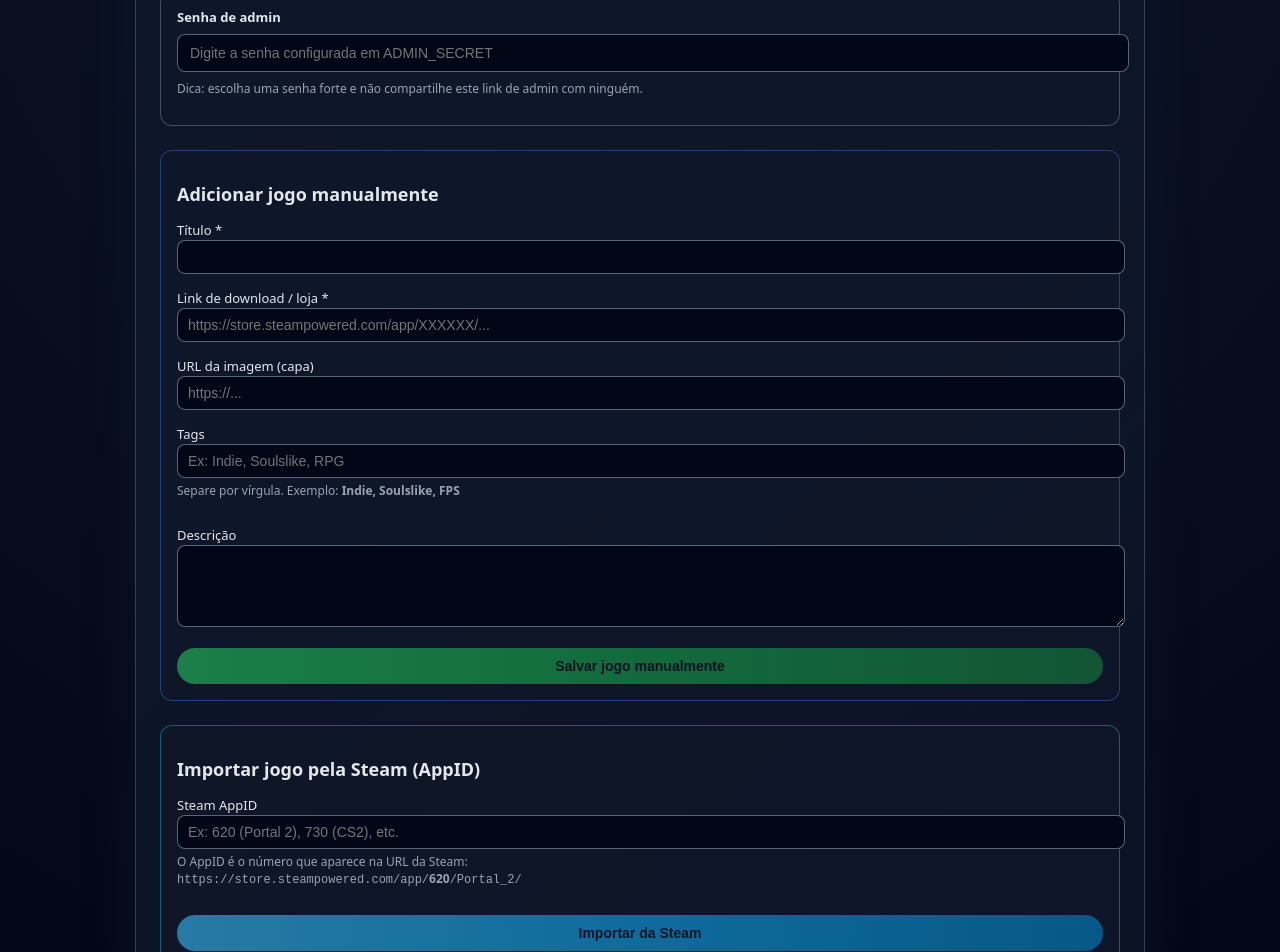
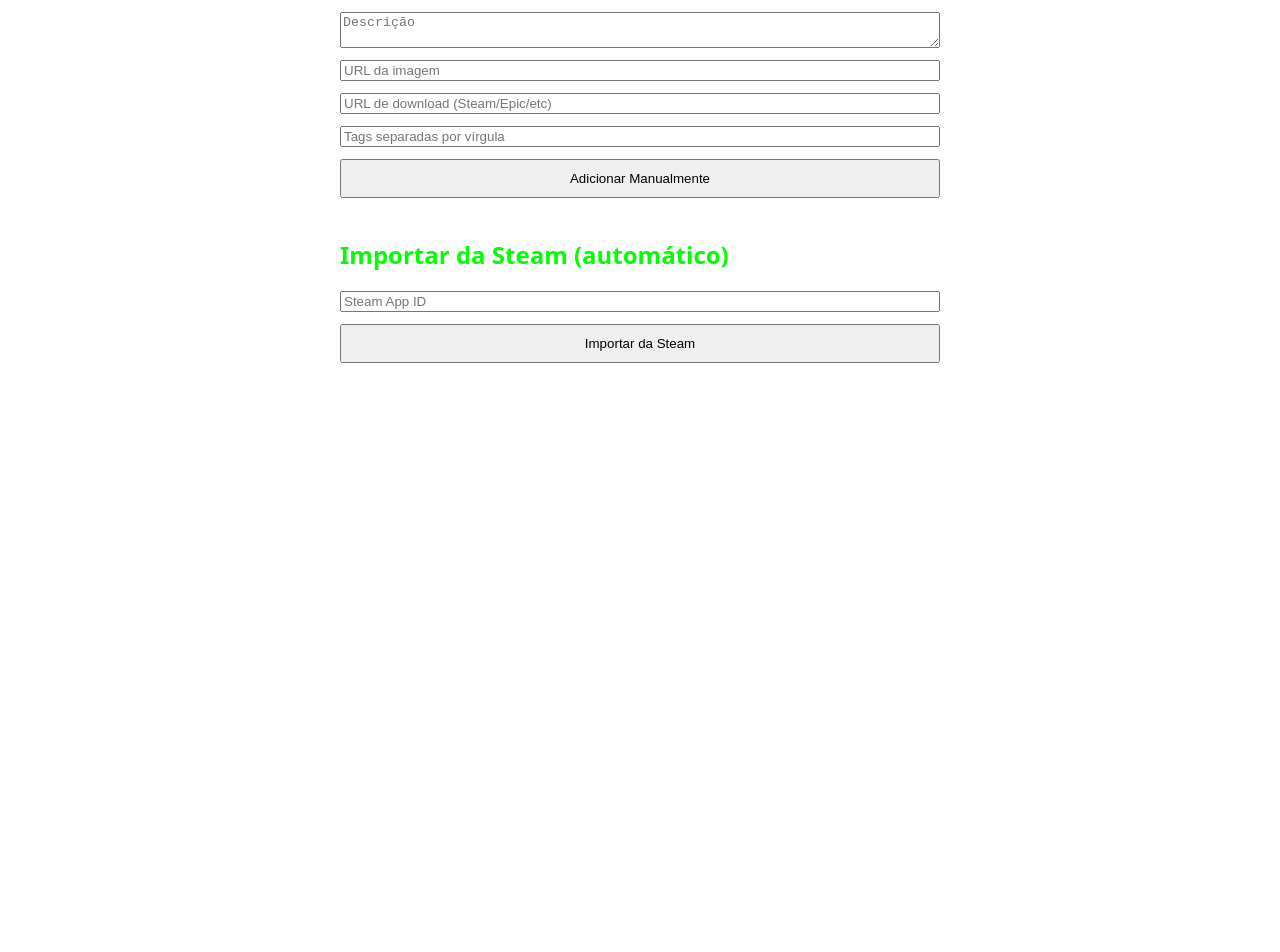
Before and after one commit to efipeesse/playspot---next---supabase, a Next.js app: page /admin in a window 1280 px wide. Shown: the part 180-1132 px from the top of the page. After the commit the page ends 800 px from the top, so only its background shows below. Built offline with nearby package versions, Linux system fonts and the light colour scheme.

Commit message:
Update page.js

```diff
--- a/app/admin/page.js
+++ b/app/admin/page.js
@@ -1,421 +1,113 @@
-'use client';
+"use client";
 
-import { useState } from 'react';
+import { useState } from "react";
 
 export default function AdminPage() {
-  const [secret, setSecret] = useState('');
-  const [status, setStatus] = useState('');
-  const [loading, setLoading] = useState(false);
-
-  const [manualGame, setManualGame] = useState({
-    title: '',
-    description: '',
-    imageUrl: '',
-    tags: '',
-    downloadUrl: '',
+  const [manual, setManual] = useState({
+    title: "",
+    description: "",
+    image_url: "",
+    download_url: "",
+    tags: "",
   });
 
-  const [steamAppId, setSteamAppId] = useState('');
+  const [steamAppId, setSteamAppId] = useState("");
+  const [loading, setLoading] = useState(false);
+  const [msg, setMsg] = useState("");
 
-  async function handleManualSubmit(e) {
+  async function addManualGame(e) {
     e.preventDefault();
     setLoading(true);
-    setStatus('');
+    setMsg("");
+
+    const payload = {
+      mode: "manual",
+      ...manual,
+      tags: manual.tags.split(",").map(t => t.trim()),
+    };
 
     try {
-      const res = await fetch('/api/admin/add-game', {
-        method: 'POST',
-        headers: { 'Content-Type': 'application/json' },
-        body: JSON.stringify({
-          secret,
-          title: manualGame.title,
-          description: manualGame.description,
-          image_url: manualGame.imageUrl,
-          tags: manualGame.tags
-            .split(',')
-            .map((t) => t.trim())
-            .filter(Boolean),
-          download_url: manualGame.downloadUrl,
-        }),
+      const res = await fetch("/api/admin/add-game", {
+        method: "POST",
+        headers: { "Content-Type": "application/json" },
+        body: JSON.stringify(payload),
       });
 
       const data = await res.json();
-      if (!res.ok) throw new Error(data.error || 'Erro ao adicionar jogo.');
+      if (!res.ok) throw new Error(data.error);
 
-      setStatus('✅ Jogo adicionado com sucesso!');
-      setManualGame({
-        title: '',
-        description: '',
-        imageUrl: '',
-        tags: '',
-        downloadUrl: '',
-      });
-    } catch (err) {
-      setStatus('❌ ' + err.message);
-    } finally {
+      setMsg("Jogo adicionado manualmente!");
+      setManual({ title: "", description: "", image_url: "", download_url: "", tags: "" });
+    } catch (e) {
+      setMsg(e.message);
+    }
+
     setLoading(false);
   }
-  }
 
-  async function handleSteamImport(e) {
+  async function importFromSteam(e) {
     e.preventDefault();
     setLoading(true);
-    setStatus('');
+    setMsg("");
+
+    const payload = {
+      mode: "steam",
+      appId: steamAppId,
+    };
 
     try {
-      const res = await fetch(`/api/admin/import/steam/${steamAppId}`, {
-        method: 'POST',
-        headers: { 'Content-Type': 'application/json' },
-        body: JSON.stringify({ secret }),
+      const res = await fetch("/api/admin/add-game", {
+        method: "POST",
+        headers: { "Content-Type": "application/json" },
+        body: JSON.stringify(payload),
       });
 
       const data = await res.json();
-      if (!res.ok) throw new Error(data.error || 'Erro ao importar da Steam.');
+      if (!res.ok) throw new Error(data.error);
 
-      setStatus(
-        `✅ Jogo importado com sucesso: ${
-          data.game?.title || '(sem título retornado)'
-        }`
-      );
-      setSteamAppId('');
-    } catch (err) {
-      setStatus('❌ ' + err.message);
-    } finally {
+      setMsg("Jogo importado automaticamente da Steam!");
+      setSteamAppId("");
+    } catch (e) {
+      setMsg(e.message);
+    }
+
     setLoading(false);
-    }
   }
 
   return (
-    <main
-      style={{
-        minHeight: '100vh',
-        background: 'radial-gradient(circle at top, #0f172a, #020617)',
-        color: '#e5e7eb',
-        padding: '32px 16px',
-      }}
-    >
-      <div
-        style={{
-          maxWidth: 960,
-          margin: '0 auto',
-          borderRadius: 16,
-          padding: 24,
-          background:
-            'linear-gradient(135deg, rgba(15,23,42,0.95), rgba(15,23,42,0.7))',
-          boxShadow: '0 20px 45px rgba(15,23,42,0.8)',
-          border: '1px solid rgba(148,163,184,0.3)',
-        }}
-      >
-        <h1 style={{ fontSize: 28, fontWeight: 700, marginBottom: 8 }}>
-          Painel PlaySpot — Admin
-        </h1>
-        <p style={{ fontSize: 14, color: '#9ca3af', marginBottom: 24 }}>
-          Use este painel para adicionar jogos manualmente ou importar pela
-          Steam (AppID). Apenas quem conhece a senha de admin consegue salvar.
-        </p>
+    <div style={{ padding: "20px", maxWidth: "600px", margin: "auto" }}>
+      <h1 style={{ color: "#fff" }}>Painel Admin</h1>
 
-        {/* Senha de admin */}
-        <section
-          style={{
-            marginBottom: 24,
-            padding: 16,
-            borderRadius: 12,
-            backgroundColor: 'rgba(15,23,42,0.8)',
-            border: '1px solid rgba(148,163,184,0.4)',
-          }}
-        >
-          <label
-            style={{
-              display: 'block',
-              fontSize: 13,
-              fontWeight: 600,
-              marginBottom: 8,
-            }}
-          >
-            Senha de admin
-          </label>
-          <input
-            type="password"
-            value={secret}
-            onChange={(e) => setSecret(e.target.value)}
-            placeholder="Digite a senha configurada em ADMIN_SECRET"
-            style={{
-              width: '100%',
-              padding: '10px 12px',
-              borderRadius: 8,
-              border: '1px solid rgba(148,163,184,0.6)',
-              backgroundColor: '#020617',
-              color: '#e5e7eb',
-              fontSize: 14,
-            }}
-          />
-          <p
-            style={{
-              marginTop: 8,
-              fontSize: 12,
-              color: '#9ca3af',
-            }}
-          >
-            Dica: escolha uma senha forte e não compartilhe este link de admin
-            com ninguém.
-          </p>
-        </section>
+      <div style={{ marginBottom: "40px" }}>
+        <h2 style={{ color: "#0f0" }}>Adicionar jogo manualmente</h2>
+        <form onSubmit={addManualGame} style={{ display: "flex", flexDirection: "column", gap: "12px" }}>
+          <input placeholder="Título" value={manual.title} onChange={e => setManual({ ...manual, title: e.target.value })} />
+          <textarea placeholder="Descrição" value={manual.description} onChange={e => setManual({ ...manual, description: e.target.value })} />
+          <input placeholder="URL da imagem" value={manual.image_url} onChange={e => setManual({ ...manual, image_url: e.target.value })} />
+          <input placeholder="URL de download (Steam/Epic/etc)" value={manual.download_url} onChange={e => setManual({ ...manual, download_url: e.target.value })} />
+          <input placeholder="Tags separadas por vírgula" value={manual.tags} onChange={e => setManual({ ...manual, tags: e.target.value })} />
 
-        <div
-          style={{
-            display: 'grid',
-            gridTemplateColumns: 'minmax(0, 1fr)',
-            gap: 24,
-          }}
-        >
-          {/* Formulário manual */}
-          <section
-            style={{
-              padding: 16,
-              borderRadius: 12,
-              backgroundColor: 'rgba(15,23,42,0.9)',
-              border: '1px solid rgba(59,130,246,0.4)',
-            }}
-          >
-            <h2
-              style={{
-                fontSize: 18,
-                fontWeight: 600,
-                marginBottom: 12,
-              }}
-            >
-              Adicionar jogo manualmente
-            </h2>
-            <form onSubmit={handleManualSubmit} style={{ display: 'grid', gap: 12 }}>
-              <div>
-                <label style={{ fontSize: 13, fontWeight: 500 }}>Título *</label>
-                <input
-                  type="text"
-                  value={manualGame.title}
-                  onChange={(e) =>
-                    setManualGame({ ...manualGame, title: e.target.value })
-                  }
-                  required
-                  style={{
-                    width: '100%',
-                    padding: '8px 10px',
-                    borderRadius: 8,
-                    border: '1px solid rgba(148,163,184,0.6)',
-                    backgroundColor: '#020617',
-                    color: '#e5e7eb',
-                    fontSize: 14,
-                  }}
-                />
+          <button disabled={loading} style={{ padding: "10px" }}>
+            {loading ? "Enviando..." : "Adicionar Manualmente"}
+          </button>
+        </form>
       </div>
 
       <div>
-                <label style={{ fontSize: 13, fontWeight: 500 }}>
-                  Link de download / loja *
-                </label>
-                <input
-                  type="url"
-                  value={manualGame.downloadUrl}
-                  onChange={(e) =>
-                    setManualGame({
-                      ...manualGame,
-                      downloadUrl: e.target.value,
-                    })
-                  }
-                  required
-                  placeholder="https://store.steampowered.com/app/XXXXXX/..."
-                  style={{
-                    width: '100%',
-                    padding: '8px 10px',
-                    borderRadius: 8,
-                    border: '1px solid rgba(148,163,184,0.6)',
-                    backgroundColor: '#020617',
-                    color: '#e5e7eb',
-                    fontSize: 14,
-                  }}
-                />
+        <h2 style={{ color: "#0f0" }}>Importar da Steam (automático)</h2>
+        <form onSubmit={importFromSteam} style={{ display: "flex", flexDirection: "column", gap: "12px" }}>
+          <input placeholder="Steam App ID" value={steamAppId} onChange={e => setSteamAppId(e.target.value)} />
+          <button disabled={loading} style={{ padding: "10px" }}>
+            {loading ? "Importando..." : "Importar da Steam"}
+          </button>
+        </form>
       </div>
 
-              <div>
-                <label style={{ fontSize: 13, fontWeight: 500 }}>
-                  URL da imagem (capa)
-                </label>
-                <input
-                  type="url"
-                  value={manualGame.imageUrl}
-                  onChange={(e) =>
-                    setManualGame({ ...manualGame, imageUrl: e.target.value })
-                  }
-                  placeholder="https://..."
-                  style={{
-                    width: '100%',
-                    padding: '8px 10px',
-                    borderRadius: 8,
-                    border: '1px solid rgba(148,163,184,0.6)',
-                    backgroundColor: '#020617',
-                    color: '#e5e7eb',
-                    fontSize: 14,
-                  }}
-                />
-              </div>
-
-              <div>
-                <label style={{ fontSize: 13, fontWeight: 500 }}>Tags</label>
-                <input
-                  type="text"
-                  value={manualGame.tags}
-                  onChange={(e) =>
-                    setManualGame({ ...manualGame, tags: e.target.value })
-                  }
-                  placeholder="Ex: Indie, Soulslike, RPG"
-                  style={{
-                    width: '100%',
-                    padding: '8px 10px',
-                    borderRadius: 8,
-                    border: '1px solid rgba(148,163,184,0.6)',
-                    backgroundColor: '#020617',
-                    color: '#e5e7eb',
-                    fontSize: 14,
-                  }}
-                />
-                <p style={{ fontSize: 12, color: '#9ca3af', marginTop: 4 }}>
-                  Separe por vírgula. Exemplo: <b>Indie, Soulslike, FPS</b>
+      {msg && (
+        <p style={{ marginTop: "20px", color: "#fff" }}>
+          {msg}
         </p>
-              </div>
-
-              <div>
-                <label style={{ fontSize: 13, fontWeight: 500 }}>
-                  Descrição
-                </label>
-                <textarea
-                  value={manualGame.description}
-                  onChange={(e) =>
-                    setManualGame({
-                      ...manualGame,
-                      description: e.target.value,
-                    })
-                  }
-                  rows={4}
-                  style={{
-                    width: '100%',
-                    padding: '8px 10px',
-                    borderRadius: 8,
-                    border: '1px solid rgba(148,163,184,0.6)',
-                    backgroundColor: '#020617',
-                    color: '#e5e7eb',
-                    fontSize: 14,
-                    resize: 'vertical',
-                  }}
-                />
-              </div>
-
-              <button
-                type="submit"
-                disabled={loading || !secret}
-                style={{
-                  marginTop: 4,
-                  padding: '10px 14px',
-                  borderRadius: 999,
-                  border: 'none',
-                  fontWeight: 600,
-                  fontSize: 14,
-                  cursor: loading || !secret ? 'not-allowed' : 'pointer',
-                  opacity: loading || !secret ? 0.6 : 1,
-                  background:
-                    'linear-gradient(to right, #22c55e, #16a34a, #15803d)',
-                  color: '#0b1120',
-                }}
-              >
-                {loading ? 'Salvando...' : 'Salvar jogo manualmente'}
-              </button>
-            </form>
-          </section>
-
-          {/* Importar da Steam */}
-          <section
-            style={{
-              padding: 16,
-              borderRadius: 12,
-              backgroundColor: 'rgba(15,23,42,0.9)',
-              border: '1px solid rgba(56,189,248,0.4)',
-            }}
-          >
-            <h2
-              style={{
-                fontSize: 18,
-                fontWeight: 600,
-                marginBottom: 12,
-              }}
-            >
-              Importar jogo pela Steam (AppID)
-            </h2>
-            <form onSubmit={handleSteamImport} style={{ display: 'grid', gap: 12 }}>
-              <div>
-                <label style={{ fontSize: 13, fontWeight: 500 }}>
-                  Steam AppID
-                </label>
-                <input
-                  type="text"
-                  value={steamAppId}
-                  onChange={(e) => setSteamAppId(e.target.value)}
-                  placeholder="Ex: 620 (Portal 2), 730 (CS2), etc."
-                  style={{
-                    width: '100%',
-                    padding: '8px 10px',
-                    borderRadius: 8,
-                    border: '1px solid rgba(148,163,184,0.6)',
-                    backgroundColor: '#020617',
-                    color: '#e5e7eb',
-                    fontSize: 14,
-                  }}
-                />
-                <p style={{ fontSize: 12, color: '#9ca3af', marginTop: 4 }}>
-                  O AppID é o número que aparece na URL da Steam:
-                  <br />
-                  <code>https://store.steampowered.com/app/</code>
-                  <b>620</b>
-                  <code>/Portal_2/</code>
-                </p>
-              </div>
-
-              <button
-                type="submit"
-                disabled={loading || !secret || !steamAppId}
-                style={{
-                  marginTop: 4,
-                  padding: '10px 14px',
-                  borderRadius: 999,
-                  border: 'none',
-                  fontWeight: 600,
-                  fontSize: 14,
-                  cursor:
-                    loading || !secret || !steamAppId ? 'not-allowed' : 'pointer',
-                  opacity: loading || !secret || !steamAppId ? 0.6 : 1,
-                  background:
-                    'linear-gradient(to right, #38bdf8, #0ea5e9, #0284c7)',
-                  color: '#0b1120',
-                }}
-              >
-                {loading ? 'Importando...' : 'Importar da Steam'}
-              </button>
-            </form>
-          </section>
-        </div>
-
-        {status && (
-          <div
-            style={{
-              marginTop: 20,
-              padding: 12,
-              borderRadius: 10,
-              backgroundColor: 'rgba(15,23,42,0.9)',
-              border: '1px solid rgba(148,163,184,0.4)',
-              fontSize: 14,
-            }}
-          >
-            {status}
-          </div>
       )}
     </div>
-    </main>
   );
 }
```
Lines whose indentation alone changed are shown as unchanged.
